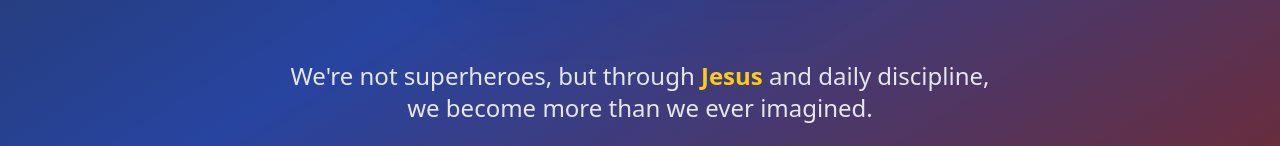
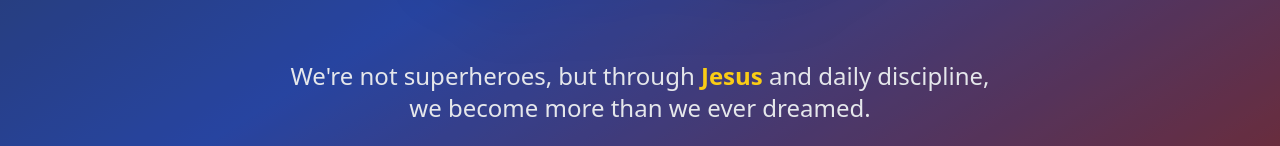
Before and after one commit to JosephMeeko1123/run-punch-man-17, a React (Vite) app: page / in a window 1280 px wide. Shown: the part 600-746 px from the top of the page. Built offline with nearby package versions, Linux system fonts and the light colour scheme.

Commit message:
Code edited in Lovable Code Editor
Edited UI in Lovable

```diff
--- a/src/pages/Index.tsx
+++ b/src/pages/Index.tsx
@@ -24,7 +24,7 @@ const Index = () => {
             {/* Tagline */}
             <p className="text-lg sm:text-xl md:text-2xl text-gray-200 max-w-3xl mx-auto leading-relaxed px-4">
               We're not superheroes, but through <span className="text-yellow-400 font-semibold">Jesus</span> and daily discipline,
-              we become more than we ever imagined.
+              we become more than we ever dreamed.
             </p>
 
             {/* CTA Buttons */}
```
